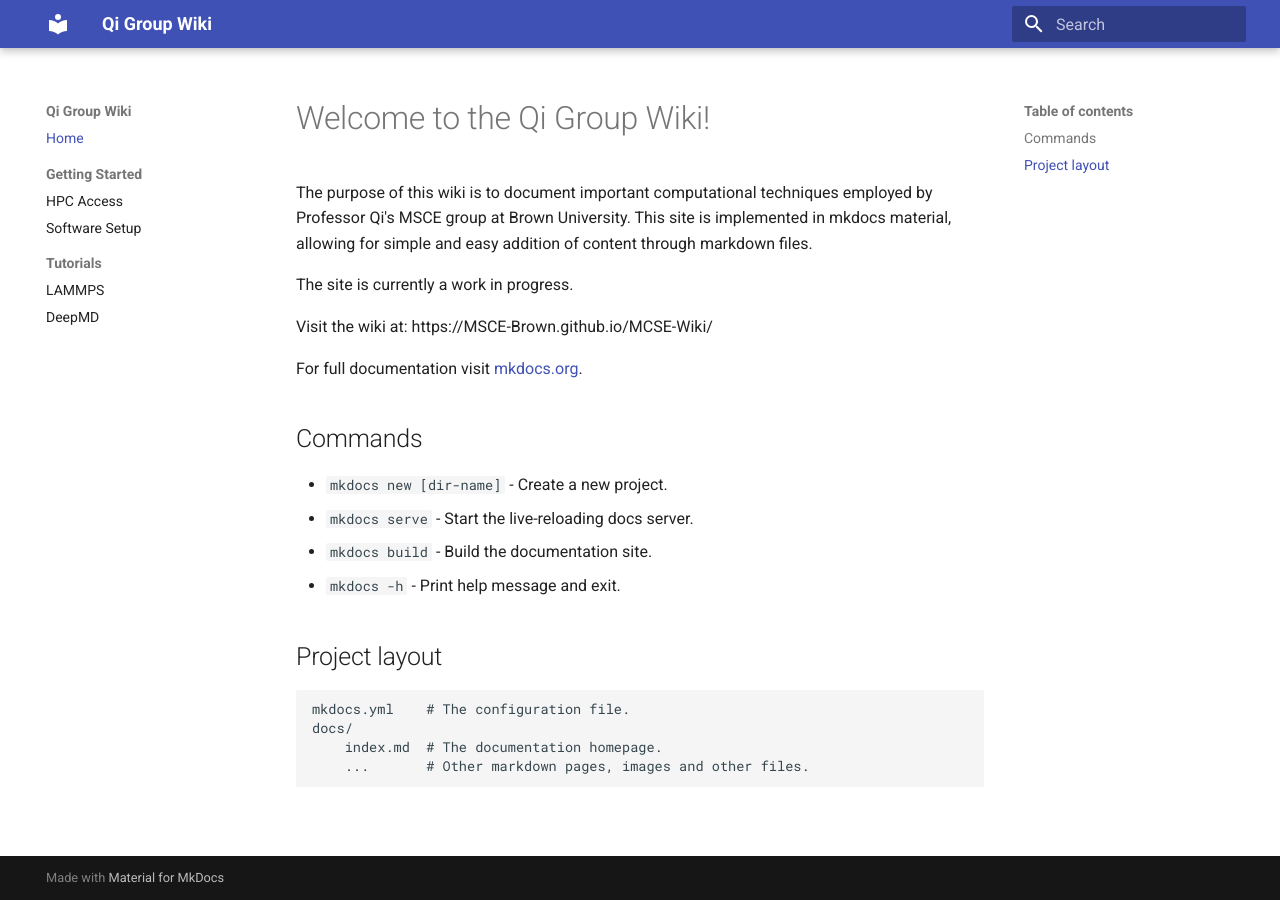
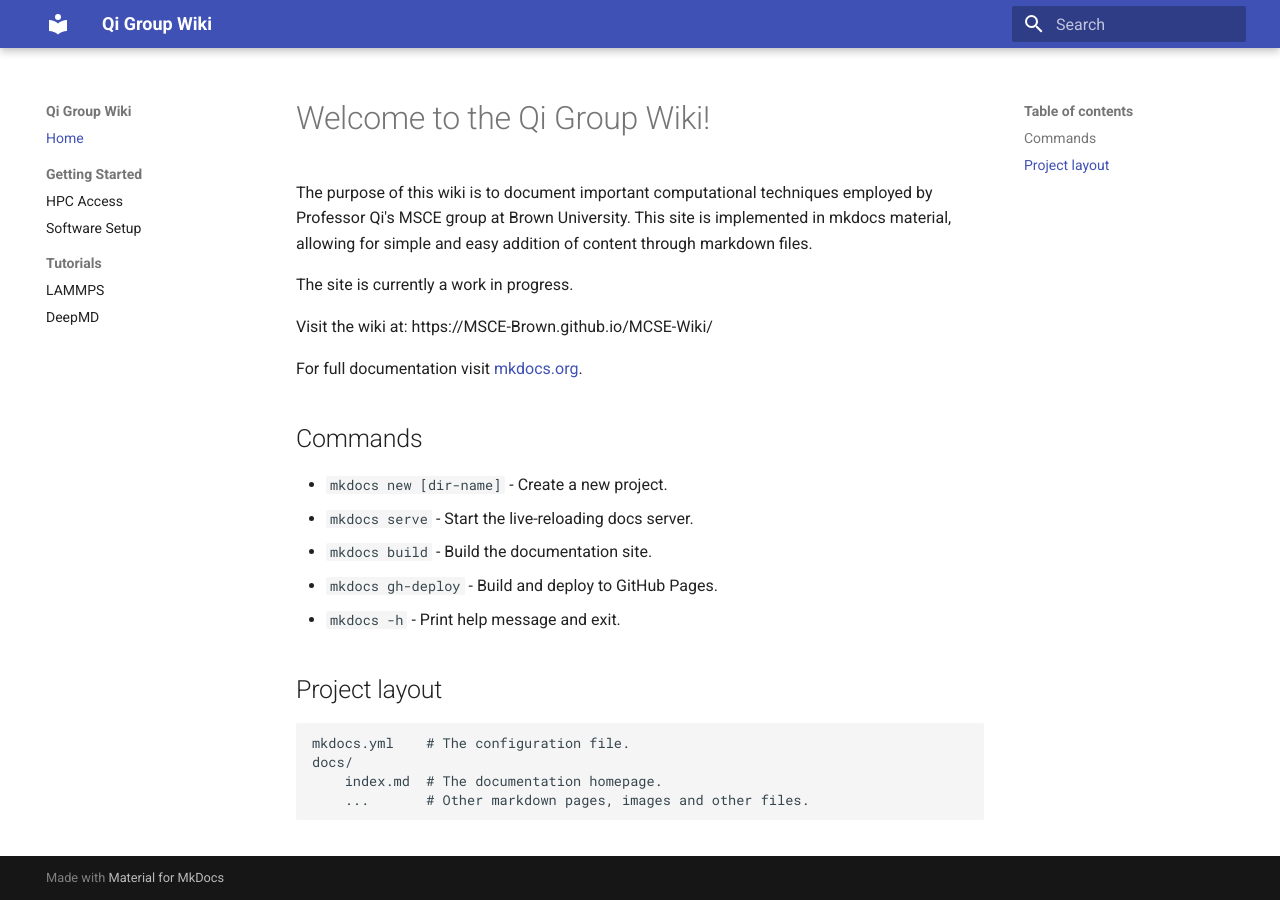
Before and after one commit to MSCE-Brown/MCSE-Wiki, an MkDocs documentation site: the page built from docs/index.md, in a window 1280 px wide. Built offline with MkDocs 1.6.1 and Material for MkDocs 9.7.7, drawn with Linux system fonts in a browser that asks for light colours.

Commit message:
Update index

```diff
--- a/docs/index.md
+++ b/docs/index.md
@@ -13,6 +13,7 @@ For full documentation visit [mkdocs.org](https://www.mkdocs.org).
 * `mkdocs new [dir-name]` - Create a new project.
 * `mkdocs serve` - Start the live-reloading docs server.
 * `mkdocs build` - Build the documentation site.
+* `mkdocs gh-deploy` - Build and deploy to GitHub Pages.
 * `mkdocs -h` - Print help message and exit.
 
 ## Project layout
```
